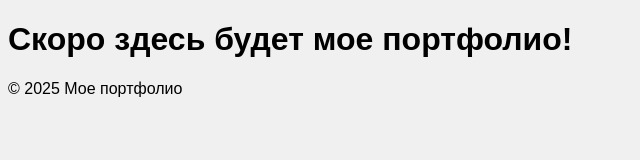
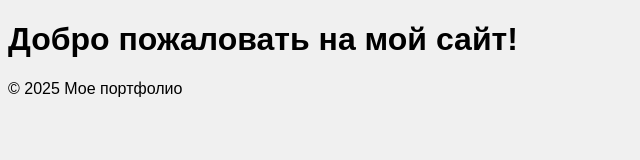
Before and after one commit to lvitos/my-portfolio, a plain HTML site: page index.html in a window 1280 px wide. Shown: the whole page, without its empty margins (0-640 px from the left). Drawn offline with Linux system fonts and the light colour scheme.

Commit message:
Update index.html

```diff
--- a/index.html
+++ b/index.html
@@ -6,7 +6,7 @@
         <title>Мое Портфолио</title>
     </head>
     <body>
-        <h1>Скоро здесь будет мое портфолио!</h1>
+        <h1>Добро пожаловать на мой сайт!</h1>
     <footer>
        <p>© 2025 Мое портфолио</p>
     </footer>
```
